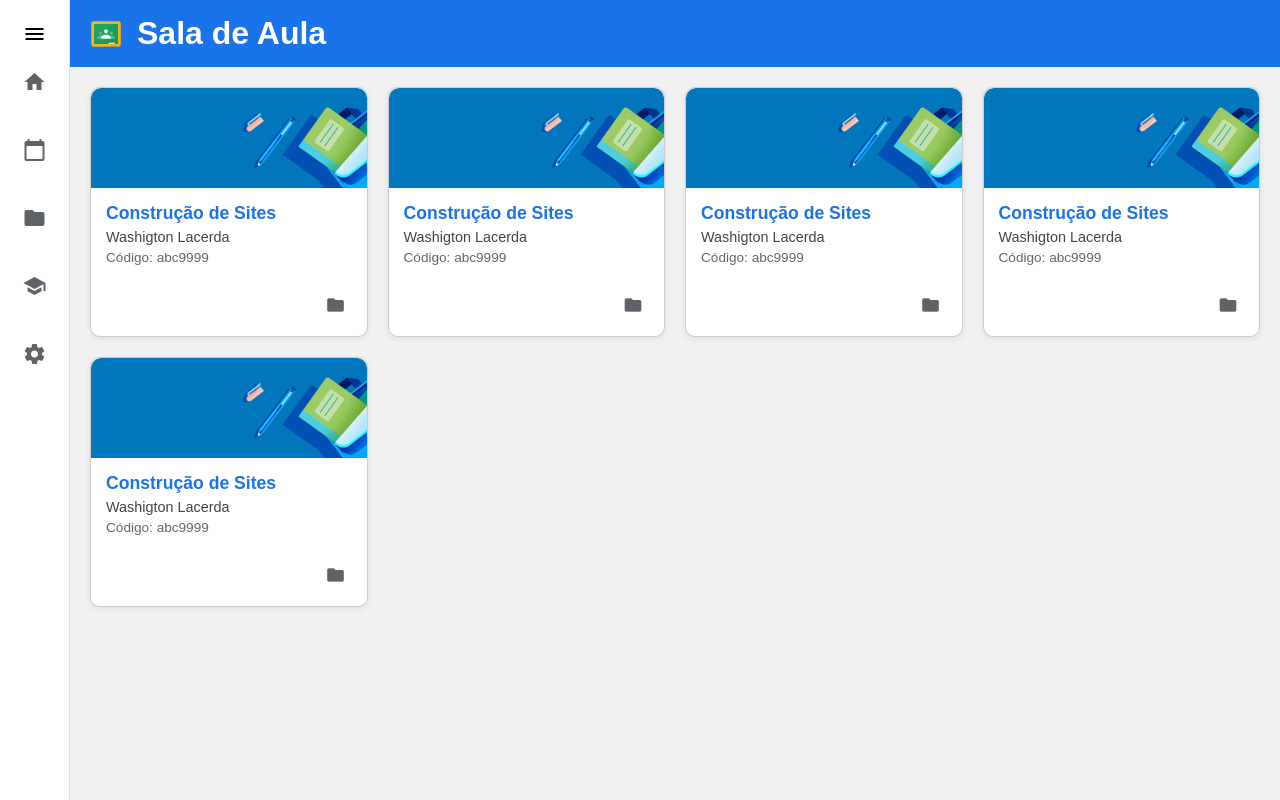
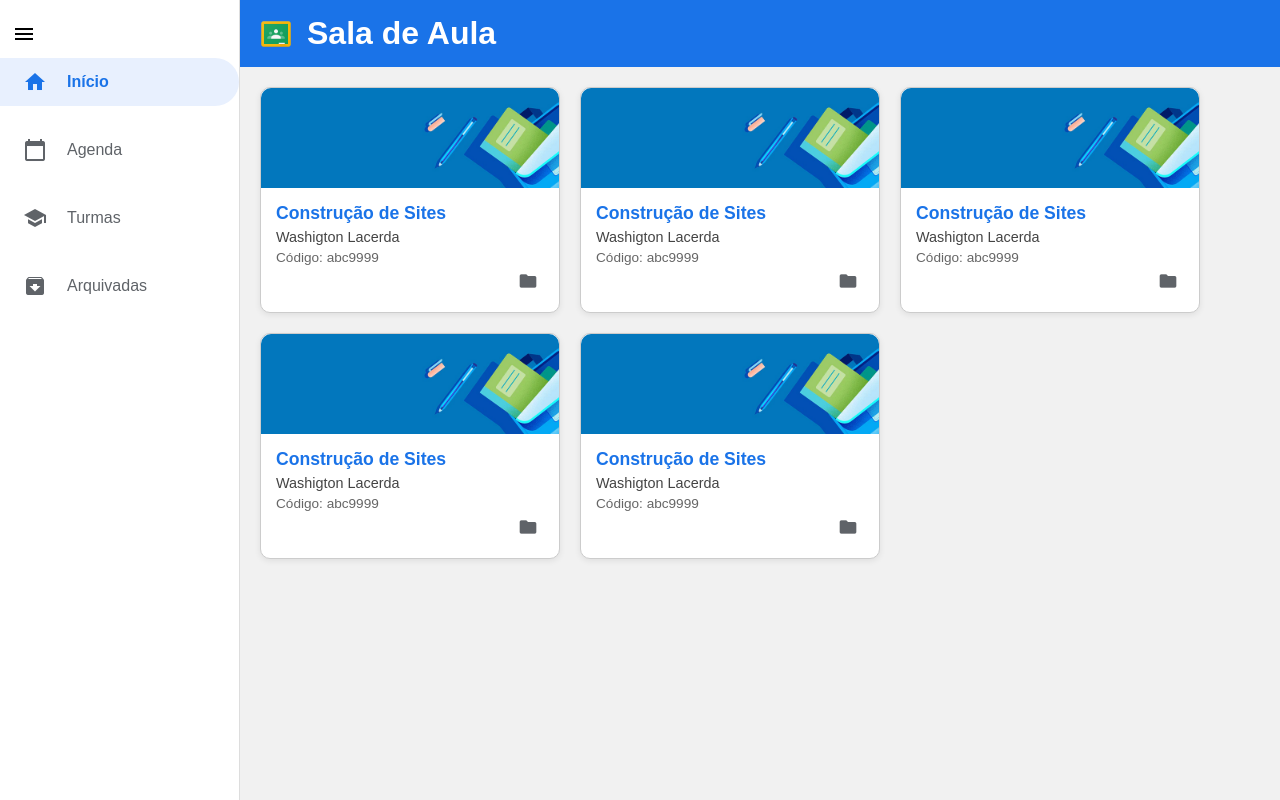
Before and after one commit to roberthdasilva/projeto-site, a plain HTML site: page index.html in a window 1280 px wide. Both pictures are taken after a click on the element "menu". Drawn offline with Linux system fonts and the light colour scheme.

Commit message:
Ajustando e implementando menu lateral.

```diff
--- a/index.html
+++ b/index.html
@@ -17,11 +17,22 @@
                 <span class="material-icons menu-toggle">menu</span>
             </div>
             <nav class="menu-itens">
-                <span class="material-icons">home</span>
-                <span class="material-icons">calendar_today</span>
-                <span class="material-icons">folder</span>
-                <span class="material-icons">school</span>
-                <span class="material-icons">settings</span>
+                <a href="#" class="item-menu ativo">
+                    <span class="material-icons">home</span>
+                    <span class="menu-texto">Início</span>
+                </a>
+                <a href="#" class="item-menu">
+                    <span class="material-icons">calendar_today</span>
+                    <span class="menu-texto">Agenda</span>
+                </a>
+                <a href="pages/class-page.html" class="item-menu">
+                    <span class="material-icons">school</span>
+                    <span class="menu-texto">Turmas</span>
+                </a>
+                <a href="#" class="item-menu">
+                    <span class="material-icons">archive</span>
+                    <span class="menu-texto">Arquivadas</span>
+                </a>
             </nav>
         </aside>
 
@@ -33,7 +44,7 @@
                 </div>
             </header>
 
-            <section class="turmas-container">
+            <div class="turmas-container">
                 <div class="card-turma">
                     <div class="imagem-topo" style="background-image: url(static/class-background-1.jpg);"></div>
                     <div class="conteudo-card">
@@ -93,10 +104,10 @@
                         </div>
                     </div>
                 </div>
-            </section>
+            </div>
         </main>
     </div>
-
+    <script src="script.js"></script>
 </body>
 
 </html>
--- /dev/null
+++ b/script.js
@@ -0,0 +1,12 @@
+//Script básico apenas para o menu lateral
+document.addEventListener("DOMContentLoaded", function() {
+
+    const menuToggle = document.querySelector(".menu-toggle");
+    const menuLateral = document.querySelector(".menu-lateral");
+
+    if (menuToggle && menuLateral) {
+        menuToggle.addEventListener("click", function() {
+            menuLateral.classList.toggle("menu-lateral-aberto");
+        });
+    }
+});
--- a/style.css
+++ b/style.css
@@ -22,6 +22,12 @@ body {
     flex-direction: column;
     align-items: center;
     padding-top: 10px;
+    transition: width 0.3s ease-in-out;
+}
+
+.menu-lateral-aberto {
+    width: 240px;
+    align-items: flex-start;
 }
 
 .menu-lateral .logo-area img {
@@ -33,26 +39,57 @@ body {
     display: flex;
     flex-direction: column;
     gap: 20px;
+    width: 100%;
 }
 
-.menu-itens .material-icons {
-    font-size: 24px;
+.item-menu {
+    display: flex;
+    align-items: center;
+    gap: 20px;
+    padding: 12px 23px;
+    border-radius: 0 25px 25px 0;
+    text-decoration: none;
     color: #5f6368;
-    cursor: pointer;
-    padding: 12px;
-    border-radius: 50%;
-    transition: background-color 0.2s ease;
+    transition: background-color 0.2s ease, color 0.2s ease;
 }
 
-.menu-itens .material-icons:hover {
+.item-menu:hover {
+    background-color: #f0f4f9;
+    color: #1a73e8;
+}
+
+.item-menu.ativo {
     background-color: #e8f0fe;
     color: #1a73e8;
+    font-weight: bold;
+}
+
+.item-menu .material-icons {
+    font-size: 24px;
+}
+
+.menu-texto {
+    opacity: 0;
+    visibility: hidden;
+    white-space: nowrap;
+    transition: opacity 0.2s ease-in-out, visibility 0.2s ease-in-out;
+}
+
+.menu-lateral-aberto .menu-texto {
+    opacity: 1;
+    visibility: visible;
+    transition-delay: 0.1s;
 }
 
 .menu-toggle {
     font-size: 28px;
     cursor: pointer;
     padding: 12px;
+    border-radius: 50%;
+}
+
+.menu-toggle:hover {
+    background-color: rgba(255, 255, 255, 0.2);
 }
 
 .topo {
@@ -83,21 +120,21 @@ main.conteudo {
 
 .turmas-container {
     padding: 20px;
-    display: grid;
-    grid-template-columns: repeat(auto-fill, minmax(220px, 1fr));
+    display: flex;
     gap: 20px;
+    flex-wrap: wrap;
 }
 
 .card-turma {
     background-color: white;
     border: 1px solid #ccc;
     border-radius: 10px;
-    overflow: hidden;
     box-shadow: 0 2px 6px rgba(0, 0, 0, 0.08);
-    transition: transform 0.2s ease, box-shadow 0.2s ease;
+    flex: 1 1 250px;
     display: flex;
     flex-direction: column;
-    min-height: 250px;
+    transition: transform 0.2s ease, box-shadow 0.2s ease;
+    flex: 0 1 300px;
 }
 
 .card-turma:hover {
```
Also changed, not shown: pages/class-page.html (added, +11 -0 lines).
